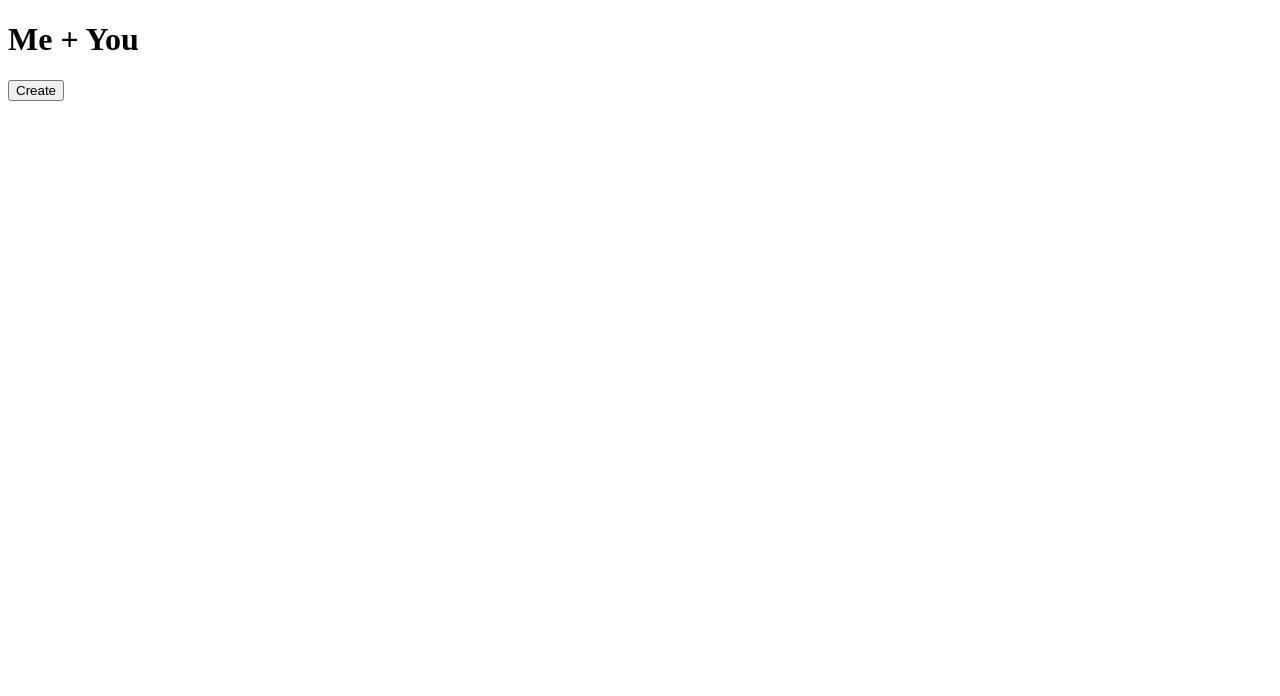
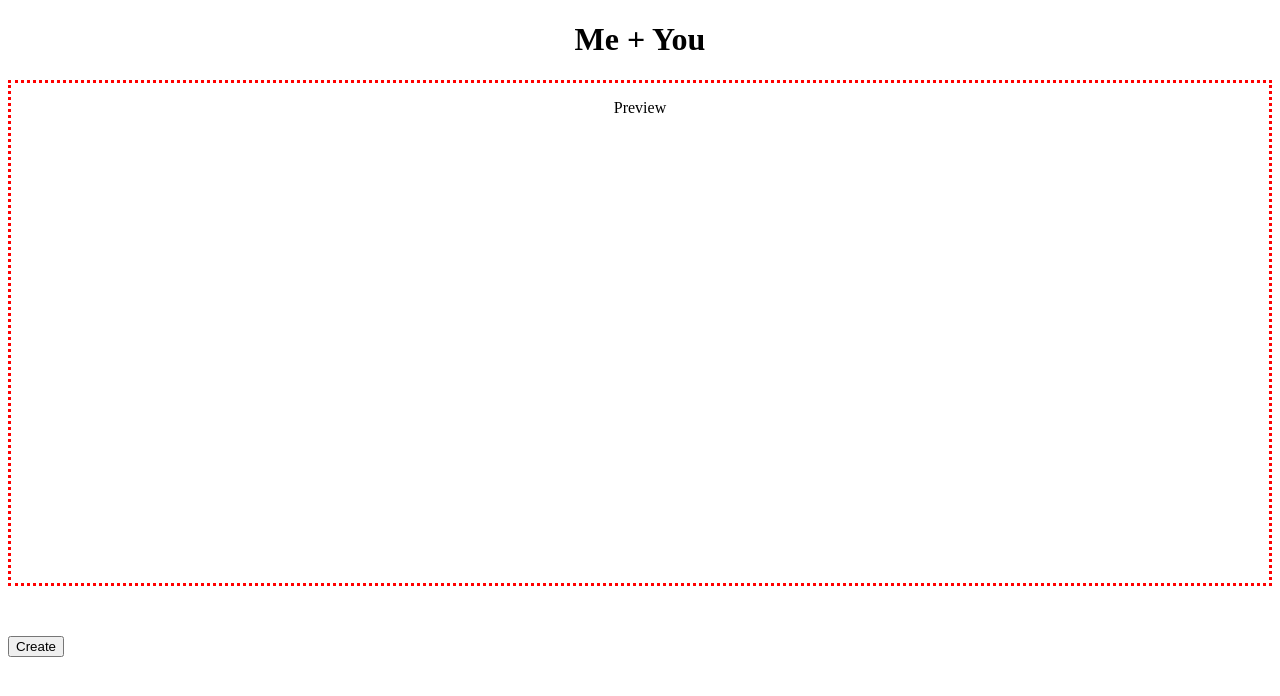
Before and after one commit to dwishnuff/301Final, a plain HTML site: page index.html in a window 1280 px wide. Drawn offline with Linux system fonts and the light colour scheme.

Commit message:
added border styling for screenshot space

```diff
--- a/index.html
+++ b/index.html
@@ -7,9 +7,9 @@
 <body>
   <div id = "logo"><h1> Me + You</h1></div>
 
-<div id = "screenshot"></div>
+<div id = "screenshot"><p>Preview</p></div>
 
-<form>
+<form id ="create">
   <input type = "button" value="Create" onclick="window.location.href = 'formula.html'">
 </form>
 </body>
--- a/styles/style.css
+++ b/styles/style.css
@@ -0,0 +1,22 @@
+#logo {
+  text-align: center;
+}
+
+#screenshot {
+  border-style: dotted;
+  border-color: red;
+  width: 80%%;
+  height: 500px;
+}
+
+#screenshot p {
+  text-align: center;
+
+  }
+
+#create {
+  padding-top: 50px;
+  text-decoration: none;
+  align-items: right;
+
+}
```
